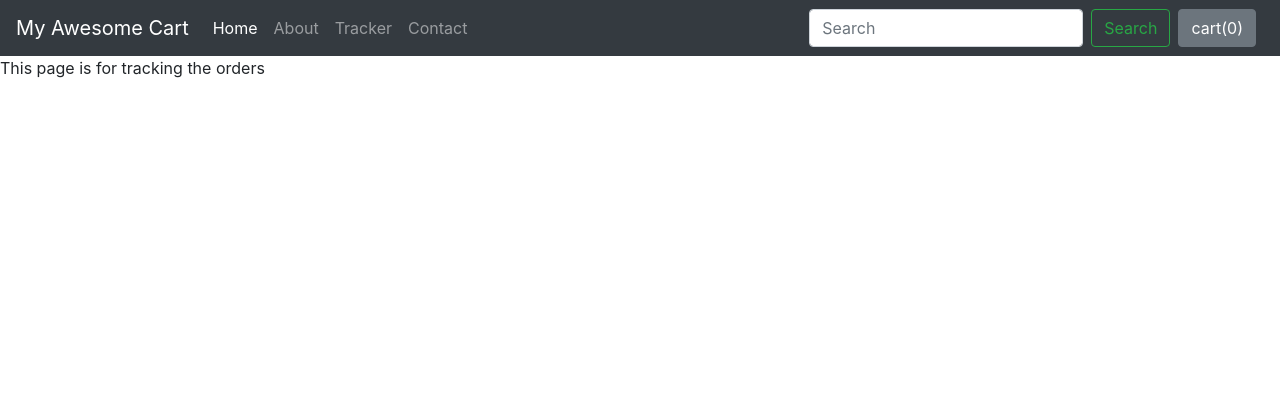
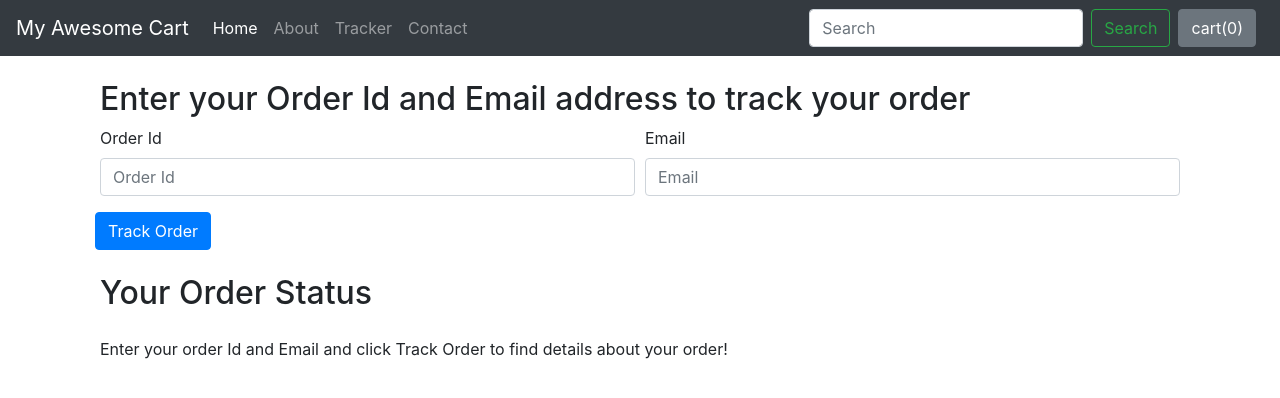
Before and after one commit to Shivchopra82/ecom, a Django app: page /shop/tracker/ in a window 1280 px wide. Shown: the top 398 px of the page. Run offline with Django 3.2, Linux system fonts and the light colour scheme; some libraries are stand-ins or nearby versions.

Commit message:
tracker page created

```diff
--- a/shop/admin.py
+++ b/shop/admin.py
@@ -1,6 +1,7 @@
 from django.contrib import admin
-from .models import product, Contact, Order
+from .models import product, Contact, Order, OrderUpdate
 
 admin.site.register(product)
 admin.site.register(Contact)
 admin.site.register(Order)
+admin.site.register(OrderUpdate)
--- a/shop/templates/shop/Tracker.html
+++ b/shop/templates/shop/Tracker.html
@@ -1,4 +1,67 @@
 {% extends 'shop/basic.html' %}
-
-{% block title%} Track you orders{% endblock %}
-{% block body %} This page is for tracking the orders{% endblock %}
+{% block title %} My Awesome Cart Tracker{% endblock %}
+{% block body %}
+<div class="container">
+    <div class="col my-4">
+        <h2>Enter your Order Id and Email address to track your order</h2>
+        <form method="post" action="#" id="trackerForm">{% csrf_token %}
+            <div class="form-row">
+                <div class="form-group col-md-6">
+                    <label for="orderId">Order Id</label>
+                    <input type="text" class="form-control" id="orderId" name="orderId" placeholder="Order Id">
+                </div>
+                <div class="form-group col-md-6">
+                    <label for="email">Email</label>
+                    <input type="email" class="form-control" id="email" name="email" placeholder="Email">
+                </div>
+                <button type="submit" class="btn btn-primary">Track Order</button>
+            </div>
+    </div>
+    <div class="col my-4">
+        <h2>Your Order Status</h2>
+        <div class="my-4">
+            <ul class="list-group" id="items">
+            	Enter your order Id and Email and click Track Order to find details about your order!
+            </ul>
+        </div>
+    </div>
+</div>
+{% endblock %}
+{%block js%}
+<script>
+$('#trackerForm').submit(function(event) {
+    $('#items').empty();
+    var formData = {
+        'orderId': $('input[name=orderId]').val(),
+        'email': $('input[name=email]').val(),
+        'csrfmiddlewaretoken': $('input[name=csrfmiddlewaretoken]').val()
+    };
+    $.ajax({
+            type: 'POST',
+            url: '/shop/tracker/',
+            data: formData,
+            encode: true
+        })
+        .done(function(data) {
+            console.log(data)
+            updates = JSON.parse(data);
+            if (updates.length > 0 & updates != {}) {
+                for (i = 0; i < updates.length; i++) {
+                    let text = updates[i]['text'];
+                    let time = updates[i]['time'];
+                    mystr = `<li class="list-group-item d-flex justify-content-between align-items-center">
+                    ${text}
+                    <span class="badge badge-primary badge-pill">${time}</span>
+                </li>`
+                    $('#items').append(mystr);
+                }
+            } else {
+                mystr = `<li class="list-group-item d-flex justify-content-between align-items-center">
+                    Sorry, We are not able to fetch this order id and email. Make sure to type correct order Id and email</li>`
+                $('#items').append(mystr);
+            }
+        });
+    event.preventDefault();
+});
+</script>
+{%endblock%}
--- a/shop/views.py
+++ b/shop/views.py
@@ -1,6 +1,6 @@
 from django.http import HttpResponse
 from django.shortcuts import render
-from .models import product, Contact, Order
+from .models import product, Contact, Order, OrderUpdate
 from math import ceil
 
 def index(request):
@@ -35,7 +35,24 @@ def about(request):
     return render(request, 'shop/about.html')
 
 def tracker(request):
-    return render(request, 'shop/Tracker.html')
+    if request.method == "POST":
+        orderId = request.POST.get('orderId', '')
+        email = request.POST.get('email', '')
+        try:
+            order = Order.objects.filter(order_id=orderId, email=email)
+            if len(order) > 0:
+                update = OrderUpdate.objects.filter(order_id=orderId)
+                updates = []
+                for item in update:
+                    updates.append({'text': item.update_desc, 'time': item.timestamp})
+                    response = json.dumps(updates, default=str)
+                return HttpResponse(response)
+            else:
+                return HttpResponse('{error}')
+        except Exception as e:
+            return HttpResponse("no response")
+
+    return render(request, 'shop/tracker.html')
 
 def checkout(request):
     if request.method == "POST":
@@ -50,6 +67,8 @@ def checkout(request):
 
         order = Order(items_json=itemsJson, name=name, email=email, address=address, city=city, state=state, zip_code=zip, phone=phone)
         order.save()
+        update = OrderUpdate(order_id=order.order_id, update_desc= "Your order has been placed")
+        update.save()
         id = order.order_id
         return render(request, 'shop/checkout.html', {'thank':'thanls', 'id':id})
     return render(request, 'shop/checkout.html')
```
Also changed, not shown: shop/models.py (+9 -0 lines), db.sqlite3, shop/migrations/0003_orderupdate.py (added).
